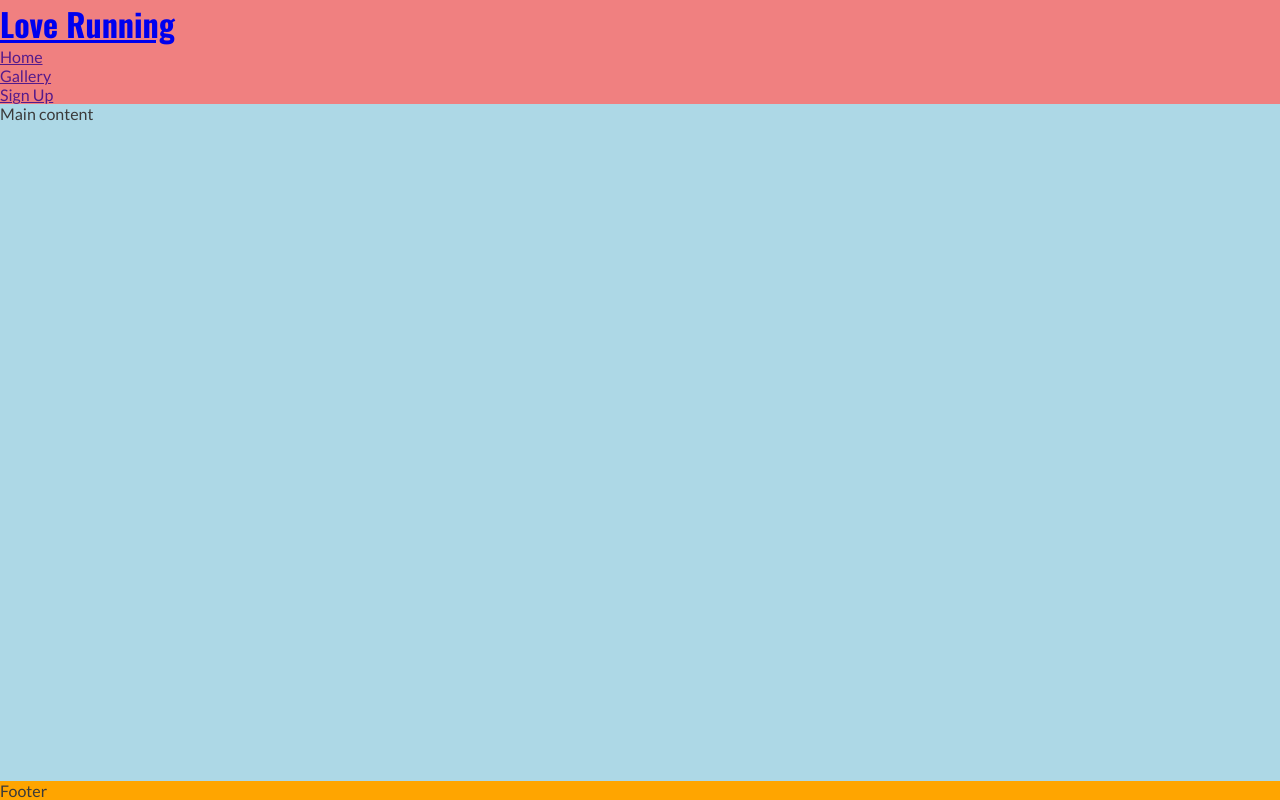
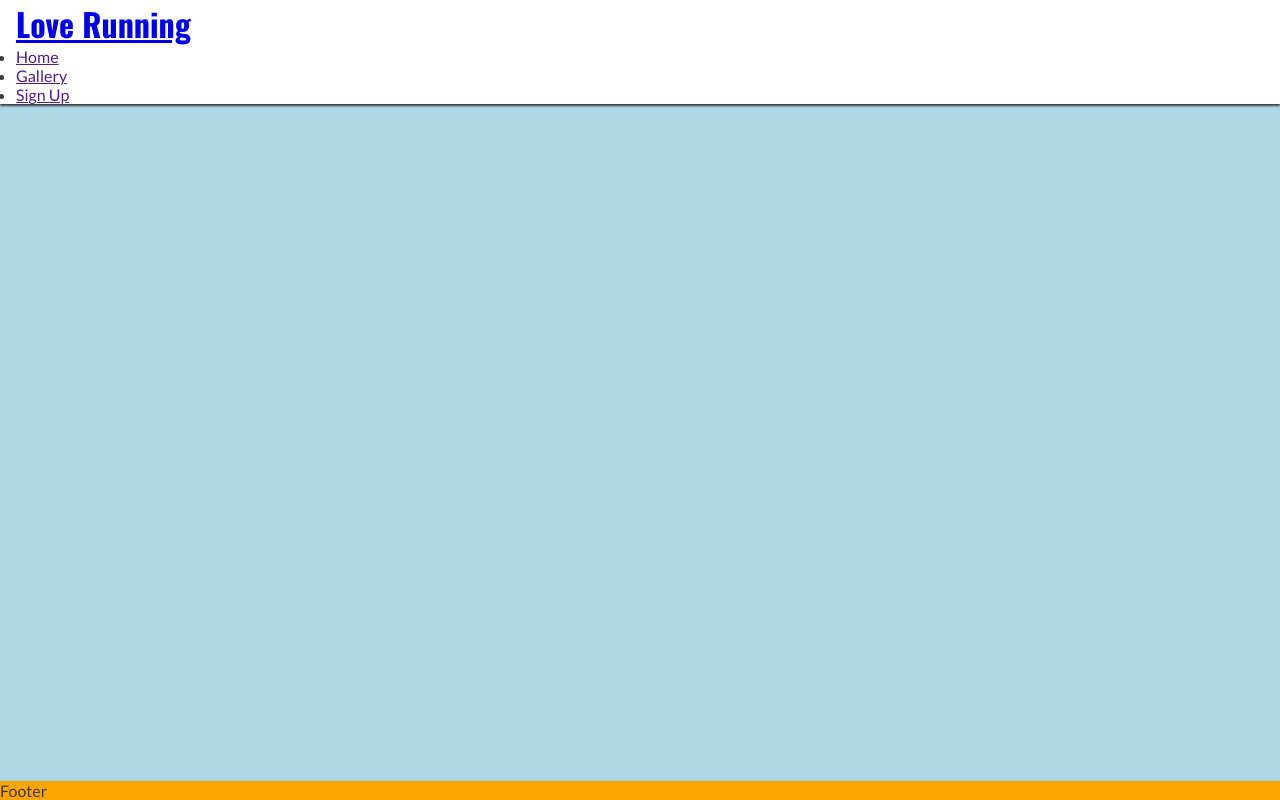
Before and after one commit to christinalicence/love-running, a plain HTML site: page index.html in a window 1280 px wide. Drawn offline with nearby package versions, Linux system fonts and the light colour scheme.

Commit message:
fixed header to top, added box shadow

```diff
--- a/assets/css/style.css
+++ b/assets/css/style.css
@@ -21,7 +21,12 @@ body {
 
 /* Header */
 header {
-    background-color: lightcoral
+    background-color: #ffffff;
+    padding: 0 1rem;
+    position: fixed;
+    z-index: 99;
+    width: 100%;
+    box-shadow: 0 2px 2px #3a3a3a;
 }
 
 h1 {
```
